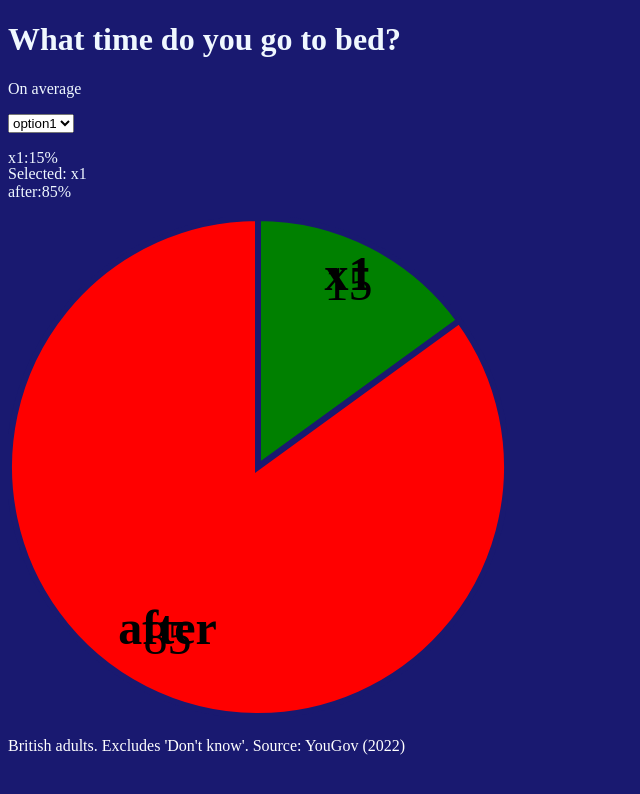
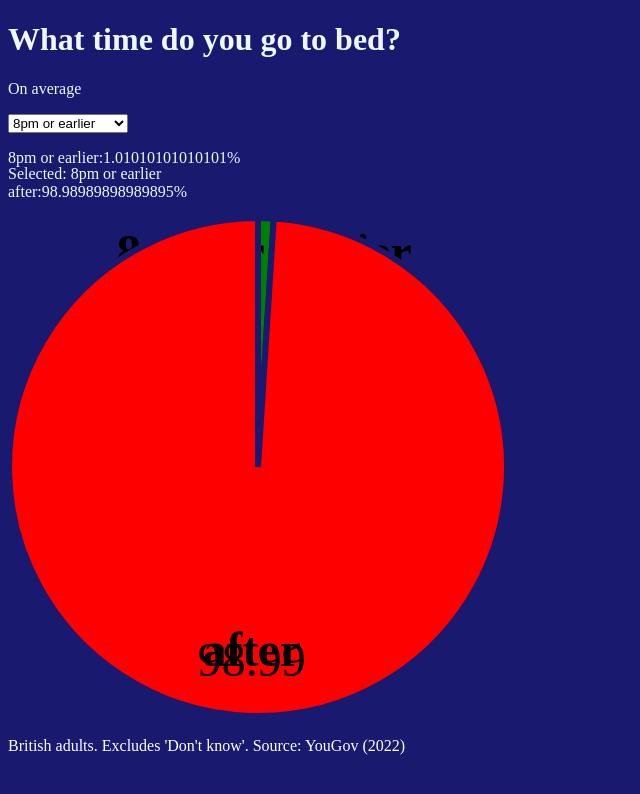
Before and after one commit to duncanbradley/bedtime, a SvelteKit app: page / in a window 1280 px wide. Shown: the top 794 px of the page, without its empty margins (0-640 px from the left). Built offline with nearby package versions, Linux system fonts and the light colour scheme.

Commit message:
use sleep data in select and chart

```diff
--- a/src/routes/+page.svelte
+++ b/src/routes/+page.svelte
@@ -1,6 +1,8 @@
 <script lang="ts">
 
   import PieChart from "./PieChart.svelte";
+
+  let {data} = $props()
 
   let backgroundColor = "midnightblue"
 
@@ -12,47 +14,25 @@
 		{ id: "x5", text: "option5" }
 	];
 
-  let data = [
-  {
-    "name": "x1",
-    "value": 15
-  },
-  {
-    "name": "x2",
-    "value": 25
-  },
-  {
-    "name": "x3",
-    "value": 30
-  },
-  {
-    "name": "x4",
-    "value": 20
-  },
-  {
-    "name": "x5",
-    "value": 10
-  },
-]
 
-function calculateSlices(input) {
-  const index = data.findIndex(item => item.name === input);
+function calculateSlices(input, data) {
+  const index = data.findIndex(item => item.Time === input);
   if (index === -1) return [];
 
-  const before = data.slice(0, index).reduce((sum, item) => sum + item.value, 0);
-  const chosen = data[index].value;
-  const after  = data.slice(index + 1).reduce((sum, item) => sum + item.value, 0);
+  const before = data.slice(0, index).reduce((sum, item) => sum + item.Adjusted, 0);
+  const chosen = data[index].Adjusted;
+  const after  = data.slice(index + 1).reduce((sum, item) => sum + item.Adjusted, 0);
 
   return [
     { name: "before", value: before },
-    { name: data[index].name, value: chosen },
+    { name: data[index].Time, value: chosen },
     { name: "after",  value: after  },
   ].filter(({ value }) => value);
 }
 
  let selected = $state()
 
- let newSlices = $derived(calculateSlices(selected))
+ let newSlices = $derived(calculateSlices(selected, data.sleep))
 
 </script>
 
@@ -60,8 +40,8 @@ function calculateSlices(input) {
 <p>On average</p>
 
 <select name="timeSelect" id="timeSelect" bind:value={selected}>
-  {#each options as option}
-    <option value={option.id}>{option.text}</option>
+  {#each data.sleep as option}
+    <option value={option.Time}>{option.Time}</option>
   {/each}
 </select>
 
```
